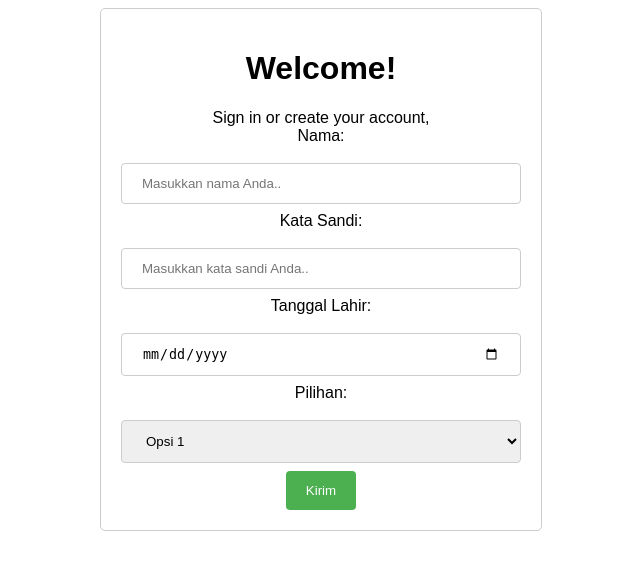
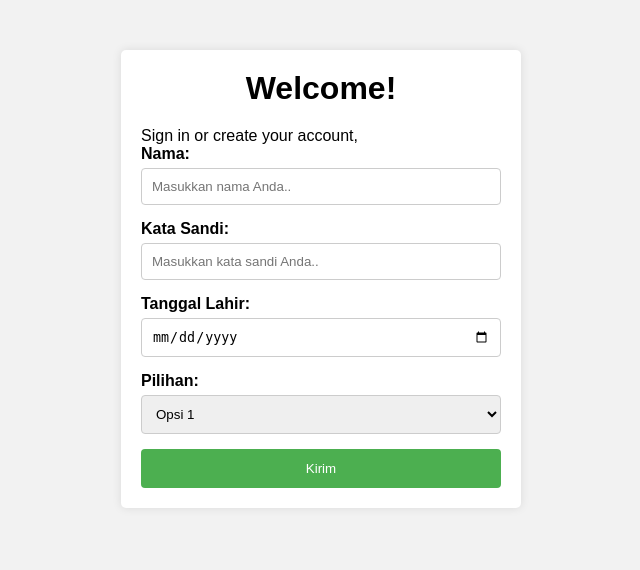
Before and after one commit to sh444ni/GigaDevinHajid, a PHP site: page / in a window 1280 px wide. Shown: the top 570 px of the page, without its empty margins (319-959 px from the left). Run offline with PHP 8.4, Linux system fonts and the light colour scheme.

Commit message:
Update style.css

```diff
--- a/style.css
+++ b/style.css
@@ -1,47 +1,53 @@
+/* Reset some default styles */
+* {
+  box-sizing: border-box;
+  margin: 0;
+  padding: 0;
+}
+
 body {
   font-family: Arial, sans-serif;
+  background-color: #f2f2f2;
 }
 
-  /* Form Container */
 .container {
+  max-width: 400px;
+  margin: 50px auto;
   padding: 20px;
-    border: 1px solid #ccc;
+  background-color: #fff;
   border-radius: 5px;
-    width: 400px;
-    margin: 0 auto;
-    text-align: center;
+  box-shadow: 0 0 10px rgba(0, 0, 0, 0.1);
 }
 
-  /* Form Label */
-  label {
-    display: block;
-    margin-bottom: 10px;
+h1 {
+  text-align: center;
+  margin-bottom: 20px;
 }
 
-  /* Input Fields */
-  input[type=text], input[type=password], input[type=date] {
+p {
+  text-align: center;
+  margin-bottom: 20px;
+}
+
+form label {
+  display: block;
+  margin-bottom: 5px;
+  font-weight: bold;
+}
+
+form input[type="text"],
+form input[type="password"],
+form input[type="date"],
+form select {
   width: 100%;
-    padding: 12px 20px;
-    margin: 8px 0;
-    display: inline-block;
+  padding: 10px;
+  margin-bottom: 15px;
   border: 1px solid #ccc;
   border-radius: 4px;
-    box-sizing: border-box;
 }
 
-  /* Select Field */
-  select {
+form input[type="submit"] {
   width: 100%;
-    padding: 12px 20px;
-    margin: 8px 0;
-    display: inline-block;
-    border: 1px solid #ccc;
-    border-radius: 4px;
-    box-sizing: border-box;
-  }
-
-  /* Submit Button */
-  input[type=submit] {
   background-color: #4CAF50;
   color: white;
   padding: 12px 20px;
@@ -50,7 +56,6 @@ body {
   cursor: pointer;
 }
 
-  /* Button Hover */
-  .button:hover {
-    background-color: #459aa0;
+form input[type="submit"]:hover {
+  background-color: #45a049;
 }
```
Lines whose indentation alone changed are shown as unchanged.
